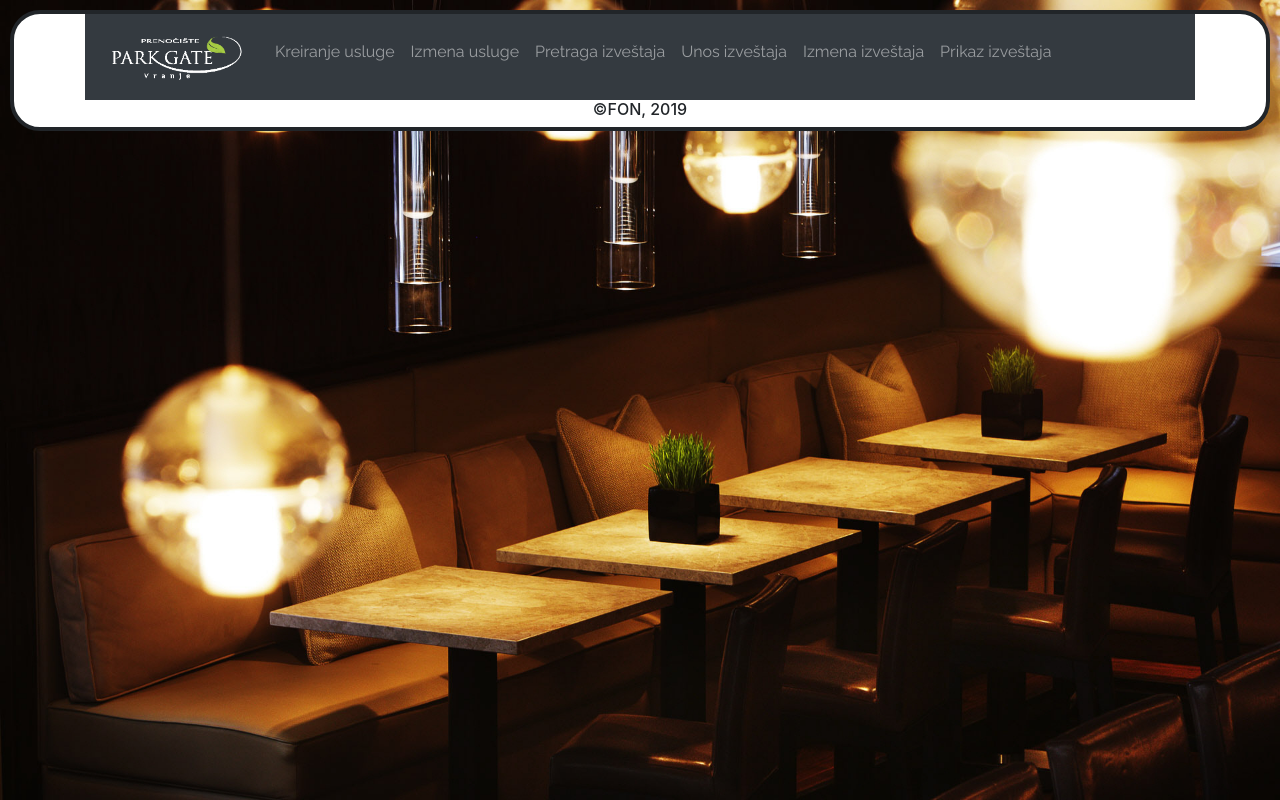
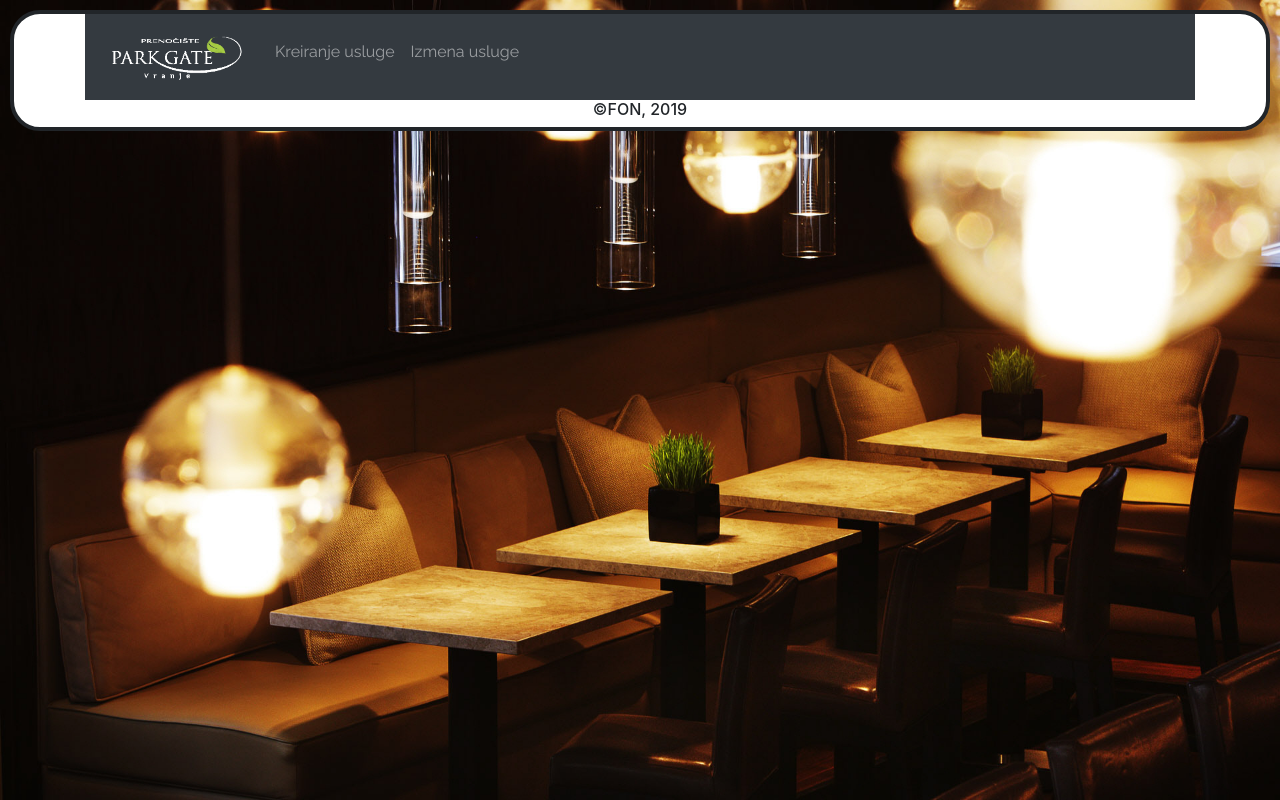
Before and after one commit to komljenovicb/react-client, a React (Create React App) app: page / in a window 1280 px wide. Built offline with nearby package versions, Linux system fonts and the light colour scheme.

Commit message:
Update App.tsx

```diff
--- a/src/App.tsx
+++ b/src/App.tsx
@@ -2,10 +2,6 @@ import React, { Component } from 'react';
 import { BrowserRouter as Router, Route, Link } from "react-router-dom";
 import IzmenaUsluge from './pages/IzmenaUsluge';
 import UnosUsluge from './pages/UnosUsluge';
-import PretragaIzvestaja from './pages/PretragaIzvestaja';
-import IzmenaIzvestaja from './pages/IzmenaIzvestaja';
-import UnosIzvestaja from './pages/UnosIzvestaja';
-import PrikazIzvestaja from './pages/PrikazIzvestaja';
 import logo from "./assets/images/logo.png";
 
 class App extends Component {
@@ -26,27 +22,11 @@ class App extends Component {
 					<li>
 						<Link to="/izmenausluge" className="nav-link">Izmena usluge</Link>
 					</li>
-					<li>
-						<Link to="/pretragaizvestaja" className="nav-link">Pretraga izveštaja</Link>
-					</li>
-					<li>
-						<Link to="/unosizvestaja" className="nav-link">Unos izveštaja</Link>
-					</li>
-					<li>
-						<Link to="/izmenaizvestaja" className="nav-link">Izmena izveštaja</Link>
-					</li>
-					<li>
-						<Link to="/prikazizvestaja" className="nav-link">Prikaz izveštaja</Link>
-					</li>
 				  </ul>
 				</div>
 			  </nav>
 			  <Route path="/unosusluge" component={UnosUsluge} />
 			  <Route path="/izmenausluge" component={IzmenaUsluge} />
-			  <Route path="/pretragaizvestaja" component={PretragaIzvestaja} />
-			  <Route path="/unosizvestaja" component={UnosIzvestaja} />
-			  <Route path="/izmenaizvestaja" component={IzmenaIzvestaja} />
-			  <Route path="/prikazizvestaja" component={PrikazIzvestaja} />
 			</div>
 			<div className="footer">
 					<h6>&copy;FON, 2019</h6>
```
